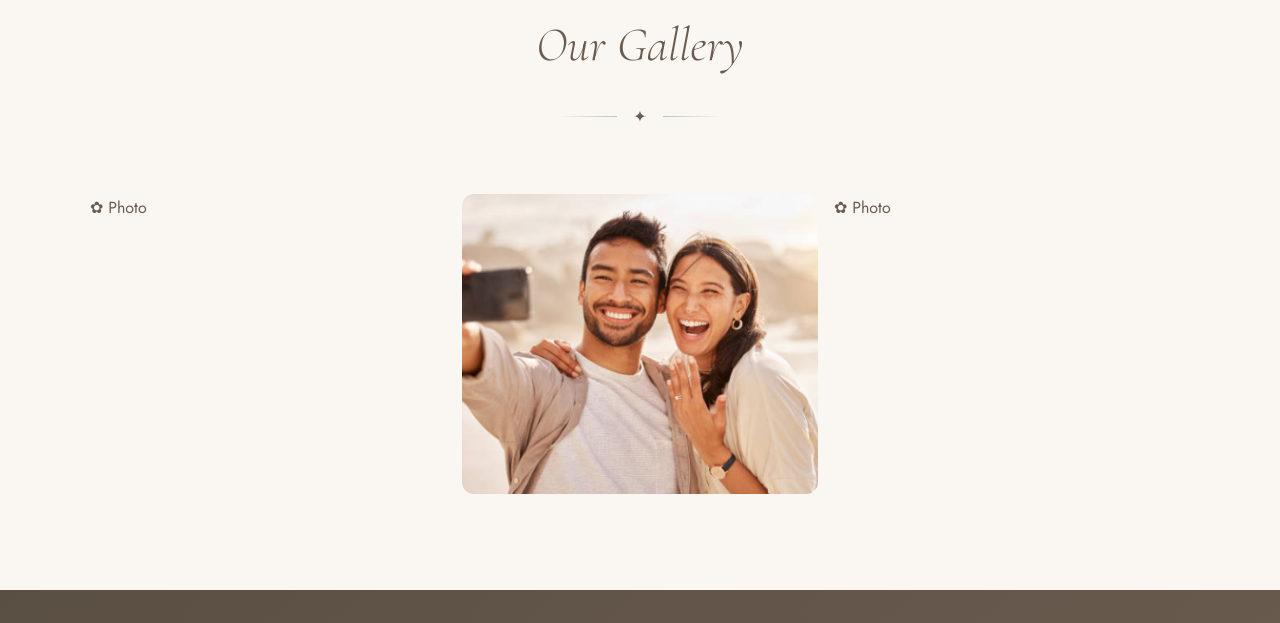
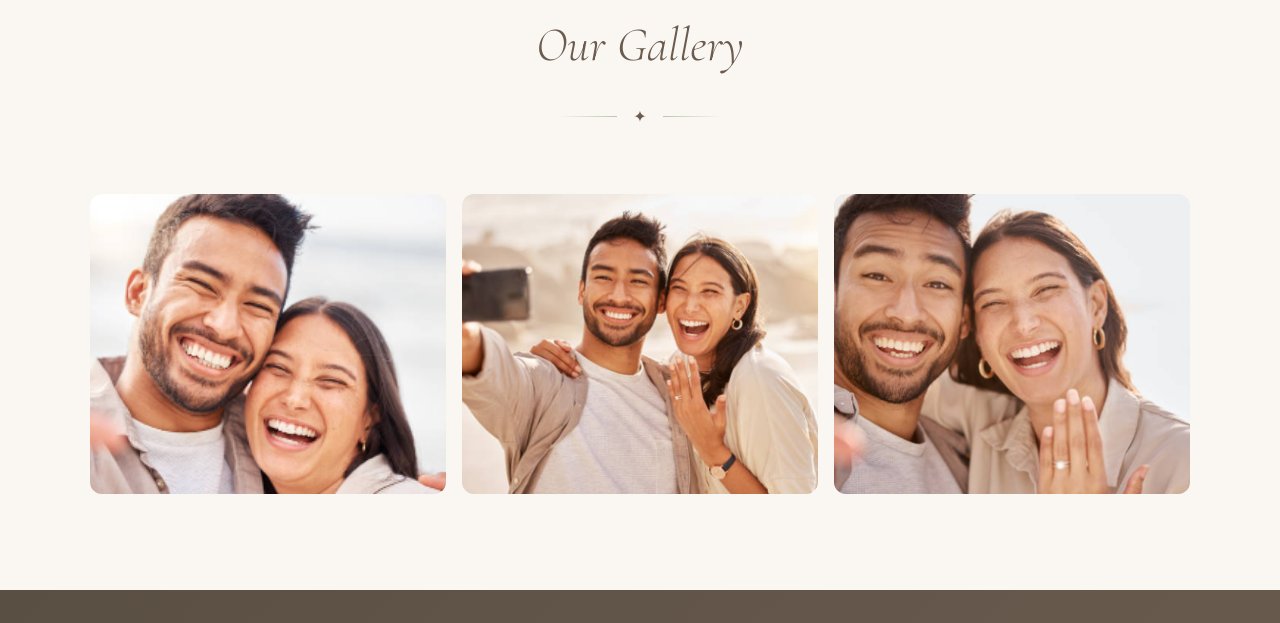
Before and after one commit to Phindulo39/template, a plain HTML site: page index.html in a window 1280 px wide. Shown: the part 4168-4791 px from the top of the page. Drawn offline with nearby package versions, Linux system fonts and the light colour scheme.

Commit message:
Update index.html

```diff
--- a/index.html
+++ b/index.html
@@ -786,7 +786,7 @@
             </div>
             <div class="gallery-grid">
                 <div class="gallery-item">
-                    <img src="imagies/small_one.jpeg" alt="Mary and Joseph"
+                    <img src="imagies/Screenshot 2026-02-28 221910.png" alt="Mary and Joseph"
                          onerror="this.style.display='none'; this.nextElementSibling.style.display='flex';">
                     <div class="imagies/Screenshot 2026-02-28 221910.png" style="display:none;">✿ Photo</div>
                 </div>
@@ -796,7 +796,7 @@
                     <div class="imagies/sefie.png" style="display:none;">✿ Photo</div>
                 </div>
                 <div class="gallery-item">
-                    <img src="imagies/side_pic.jpeg" alt="Mary and Joseph"
+                    <img src="imagies/Screenshot 2026-02-28 221848.png" alt="Mary and Joseph"
                          onerror="this.style.display='none'; this.nextElementSibling.style.display='flex';">
                     <div class="imagies/Screenshot 2026-02-28 221848.png" style="display:none;">✿ Photo</div>
                 </div>
```
